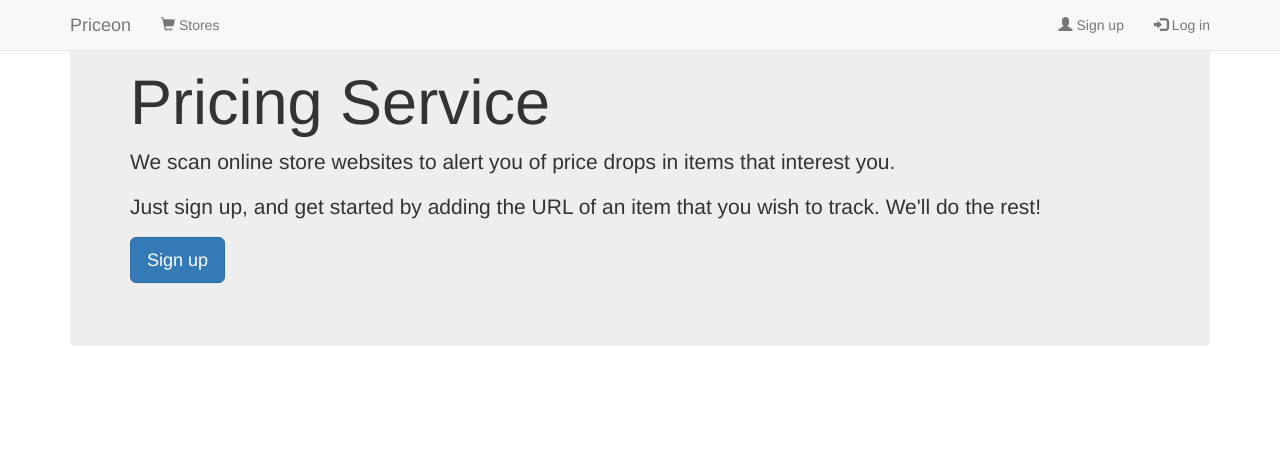
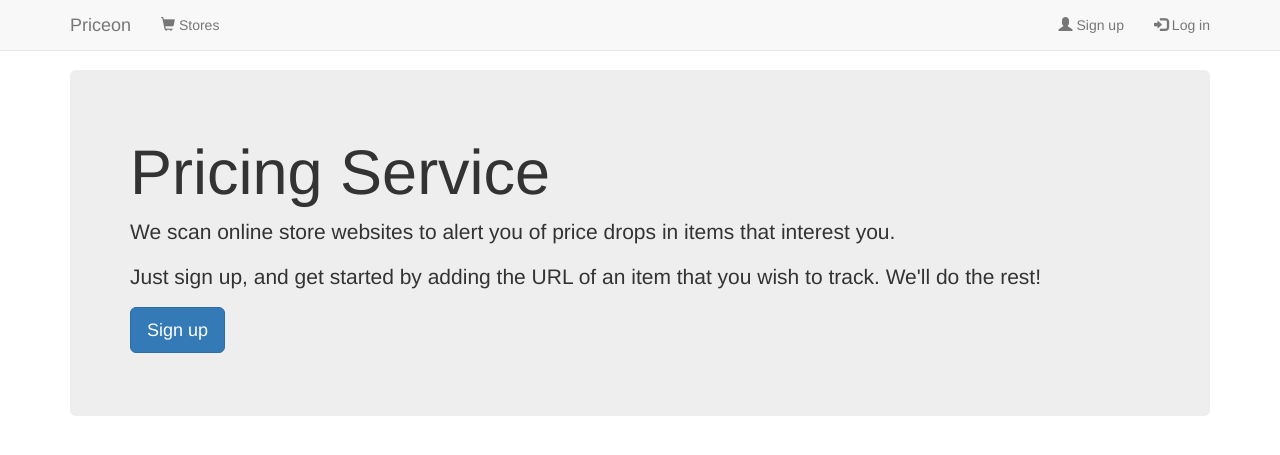
Before and after one commit to liyu10000/priceon, a Flask app: page / in a window 1280 px wide. Shown: the top 455 px of the page. Run offline with Flask 2, Linux system fonts and the light colour scheme; some libraries are stand-ins or nearby versions.

Commit message:
added padding on top

```diff
--- a/src/static/css/style.css
+++ b/src/static/css/style.css
@@ -1,3 +1,5 @@
+body { padding-top: 70px; }
+
 .form {
     max-width: 640px;
     margin: 0 auto;
```
